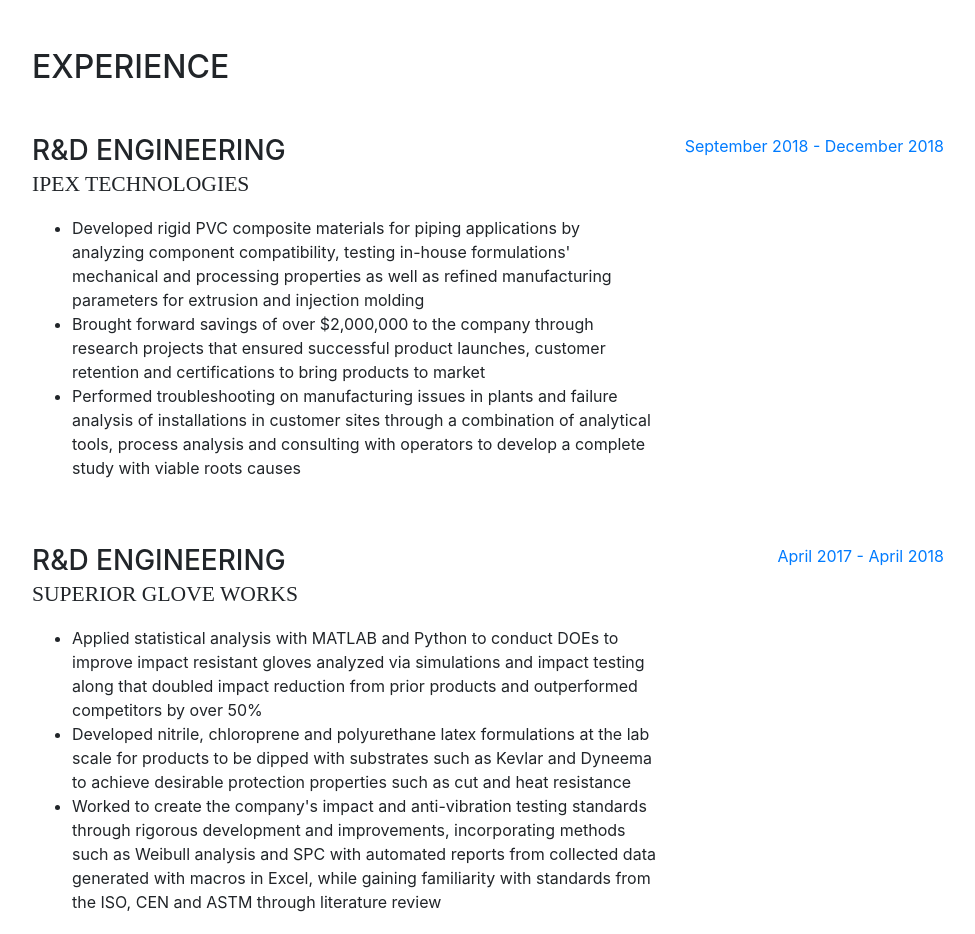
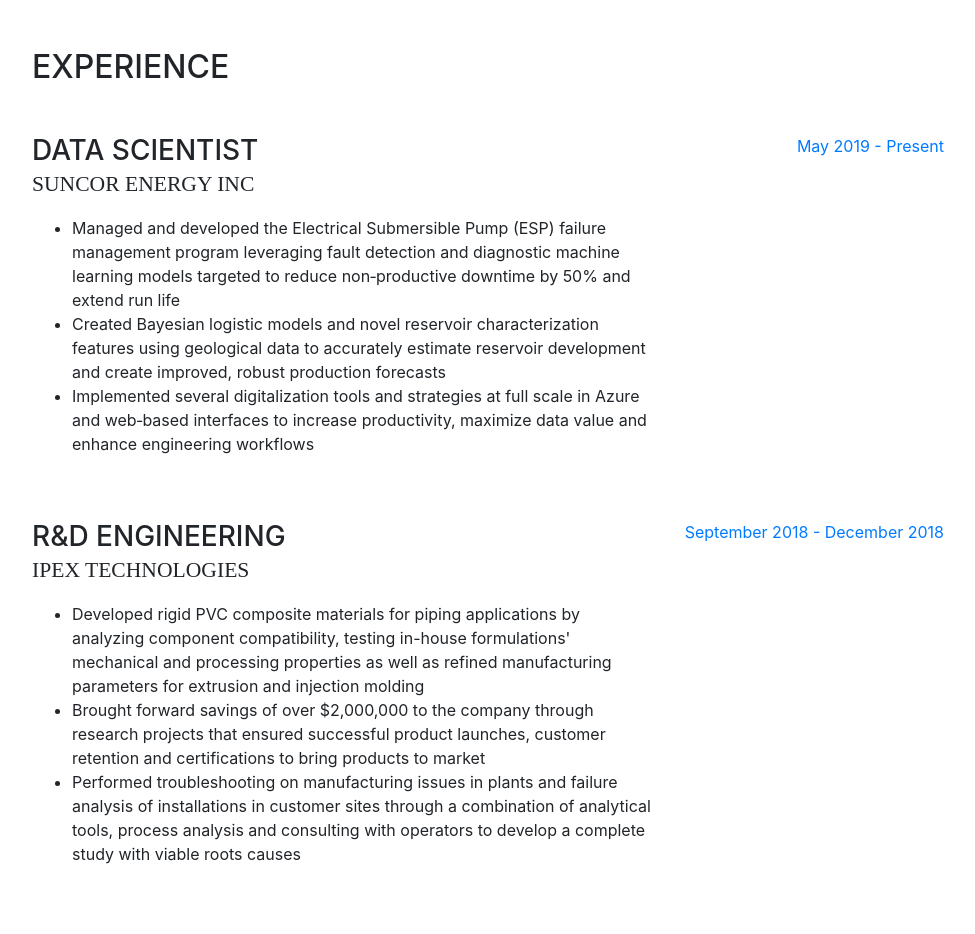
Before and after one commit to hematilldyl/hematilldyl.github.io, a website with bundled scripts: page index.html in a window 1280 px wide. Shown: the part 800-1734 px from the top of the page, without its empty margins (288-1263 px from the left). Built offline with nearby package versions, Linux system fonts and the light colour scheme; a web font is replaced by a local one.

Commit message:
Update index.html

```diff
--- a/index.html
+++ b/index.html
@@ -73,7 +73,7 @@
           </div>
           <p class="mb-5">The heart of what I love to do is solve problems. I'm enthusiastic in learning new concepts and thrive in an environment where I am exposed to new opportunities.
 		  My passion for engineering lies in the ability to take theoretical concepts from scientific research and translate them into real solutions that everyone can appreciate.
-		  My core interests in chemical engineering are polymer manufacturing and green process engineering, but at the root of my efforts, I look forward to innovating and developing processes to better get work done.</p>
+		  My core interest is in the digital transformation of chemical processes through development of machine learning models and improved digital infrastructure for IoT.</p>
 		  <div></div>
 		  <a href="https://github.com/hematilldyl/hematilldyl.github.io">To see the code for the website, click here.</a>
 		  <div></div>
@@ -104,6 +104,22 @@
       <section class="resume-section p-3 p-lg-5 d-flex flex-column" id="experience">
         <div class="my-auto">
           <h2 class="mb-5">Experience</h2>
+
+	<div class="resume-item d-flex flex-column flex-md-row mb-5">
+            <div class="resume-content mr-auto">
+              <h3 class="mb-0">Data Scientist</h3>
+              <div class="subheading mb-3">Suncor Energy Inc</div>
+              <ul style="list-style-type:disc">
+				<li>Managed and developed the Electrical Submersible Pump (ESP) failure management program leveraging fault detection and diagnostic machine learning models targeted to reduce non‑productive downtime by 50% and extend run life</li>
+				<li>Created Bayesian logistic models and novel reservoir characterization features using geological data to accurately estimate reservoir development and create improved, robust production forecasts</li>
+				<li>Implemented several digitalization tools and strategies at full scale in Azure and web‑based interfaces to increase productivity, maximize data value and enhance engineering workflows</li>
+			  </ul>
+            </div>
+            <div class="resume-date text-md-right">
+              <span class="text-primary">May 2019 - Present</span>
+            </div>
+          </div>
+
 
 	<div class="resume-item d-flex flex-column flex-md-row mb-5">
             <div class="resume-content mr-auto">
```
